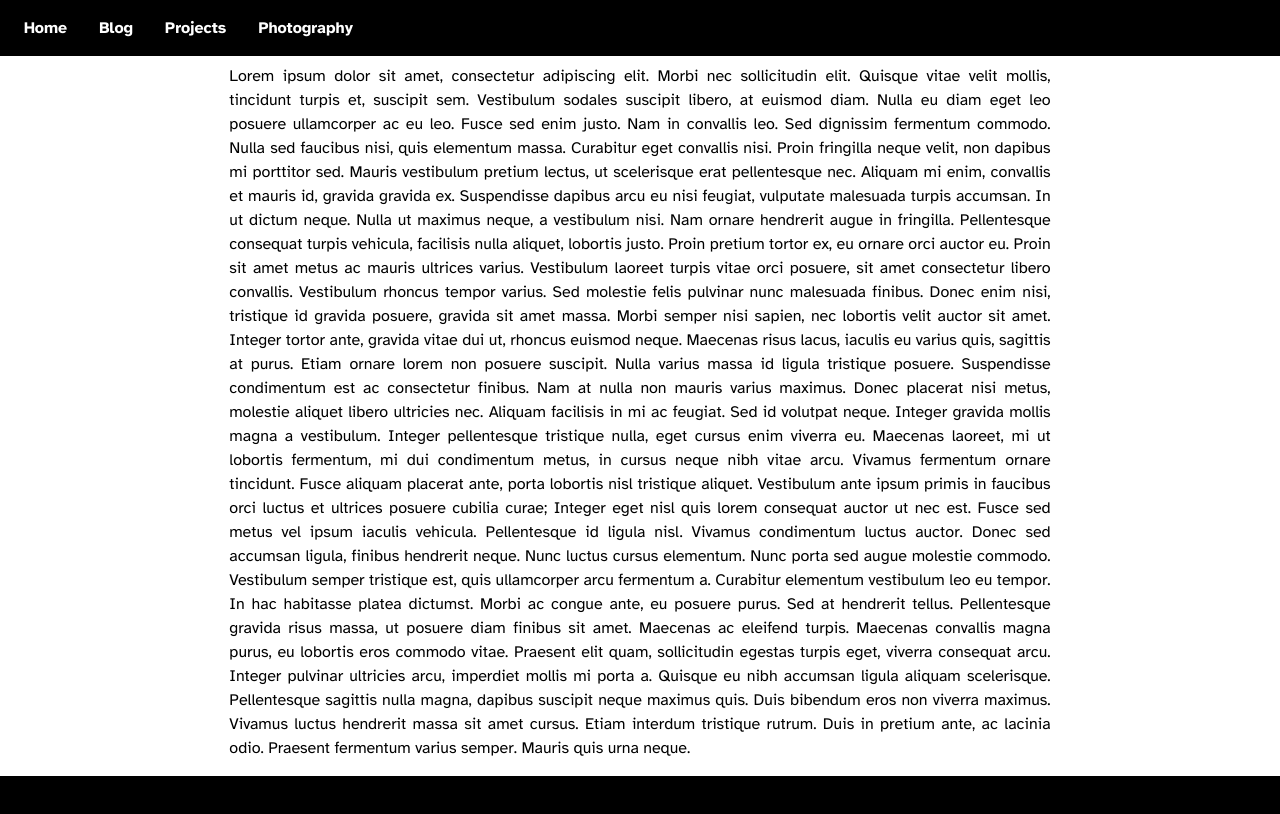
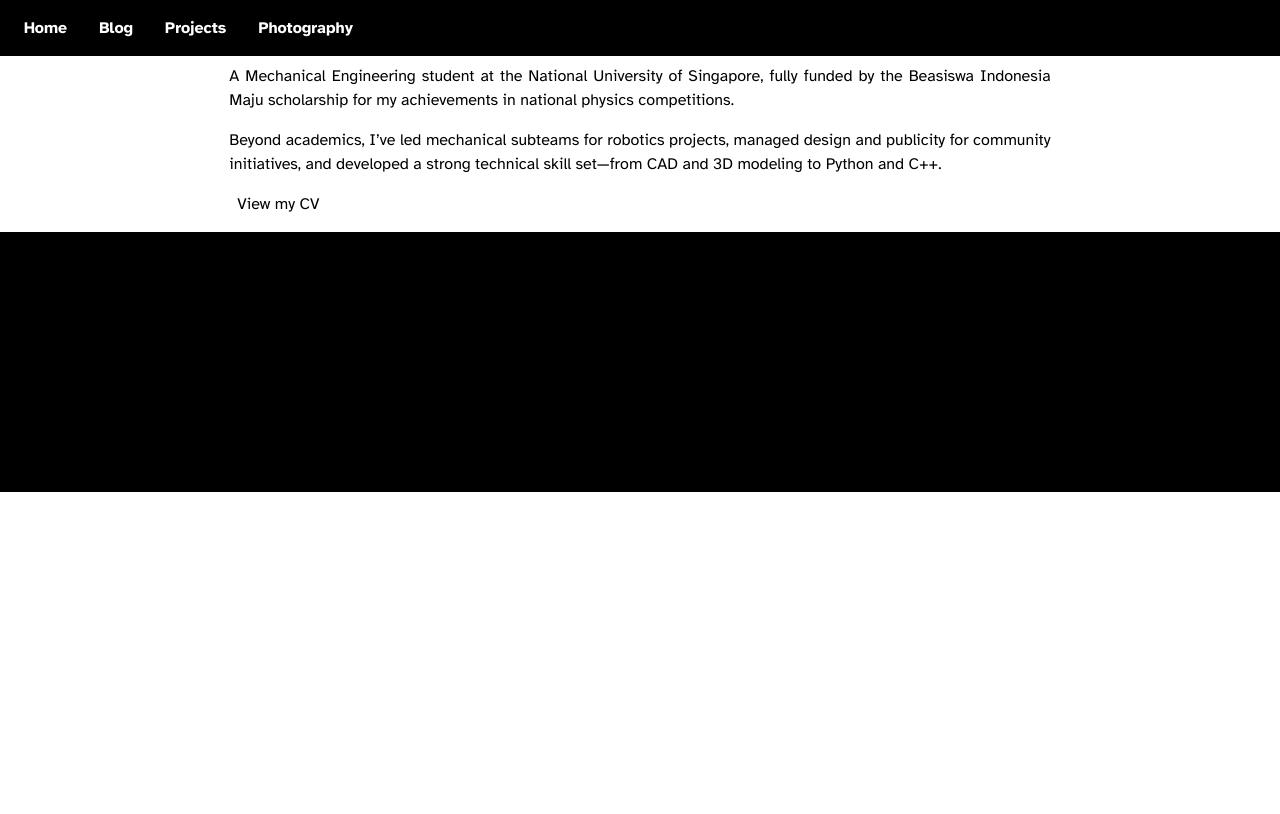
Before and after one commit to satiniize/portfolio-website, a Next.js app: page / in a window 1280 px wide. Shown: the top 814 px of the page. Built offline with nearby package versions, Linux system fonts and the light colour scheme.

Commit message:
Added content and fixed ESlint

```diff
--- a/src/app/blog/page.tsx
+++ b/src/app/blog/page.tsx
@@ -2,7 +2,7 @@ export default function Blog() {
 	return (
 		<main>
 			<p className="text-justify px-16 py-4">
-				This is the Blog page. Adding blog functionality soon.
+				This is the Blog page. I'll post here to talk about my projects in detail. Adding blog functionality soon.
 			</p>
 		</main>
 	);
--- a/src/app/page.tsx
+++ b/src/app/page.tsx
@@ -1,20 +1,18 @@
-import Link from 'next/link';
-
 export default function Home() {
 	return (
 		<div>
 			<main>
-				<p className="text-justify m-4">
-					Lorem ipsum dolor sit amet, consectetur adipiscing elit. Morbi nec sollicitudin elit. Quisque vitae velit mollis, tincidunt turpis et, suscipit sem. Vestibulum sodales suscipit libero, at euismod diam. Nulla eu diam eget leo posuere ullamcorper ac eu leo. Fusce sed enim justo. Nam in convallis leo. Sed dignissim fermentum commodo. Nulla sed faucibus nisi, quis elementum massa. Curabitur eget convallis nisi. Proin fringilla neque velit, non dapibus mi porttitor sed. Mauris vestibulum pretium lectus, ut scelerisque erat pellentesque nec. Aliquam mi enim, convallis et mauris id, gravida gravida ex. Suspendisse dapibus arcu eu nisi feugiat, vulputate malesuada turpis accumsan. In ut dictum neque. Nulla ut maximus neque, a vestibulum nisi. Nam ornare hendrerit augue in fringilla.
-
-					Pellentesque consequat turpis vehicula, facilisis nulla aliquet, lobortis justo. Proin pretium tortor ex, eu ornare orci auctor eu. Proin sit amet metus ac mauris ultrices varius. Vestibulum laoreet turpis vitae orci posuere, sit amet consectetur libero convallis. Vestibulum rhoncus tempor varius. Sed molestie felis pulvinar nunc malesuada finibus. Donec enim nisi, tristique id gravida posuere, gravida sit amet massa. Morbi semper nisi sapien, nec lobortis velit auctor sit amet. Integer tortor ante, gravida vitae dui ut, rhoncus euismod neque. Maecenas risus lacus, iaculis eu varius quis, sagittis at purus.
-
-					Etiam ornare lorem non posuere suscipit. Nulla varius massa id ligula tristique posuere. Suspendisse condimentum est ac consectetur finibus. Nam at nulla non mauris varius maximus. Donec placerat nisi metus, molestie aliquet libero ultricies nec. Aliquam facilisis in mi ac feugiat. Sed id volutpat neque. Integer gravida mollis magna a vestibulum. Integer pellentesque tristique nulla, eget cursus enim viverra eu. Maecenas laoreet, mi ut lobortis fermentum, mi dui condimentum metus, in cursus neque nibh vitae arcu. Vivamus fermentum ornare tincidunt.
-
-					Fusce aliquam placerat ante, porta lobortis nisl tristique aliquet. Vestibulum ante ipsum primis in faucibus orci luctus et ultrices posuere cubilia curae; Integer eget nisl quis lorem consequat auctor ut nec est. Fusce sed metus vel ipsum iaculis vehicula. Pellentesque id ligula nisl. Vivamus condimentum luctus auctor. Donec sed accumsan ligula, finibus hendrerit neque. Nunc luctus cursus elementum. Nunc porta sed augue molestie commodo. Vestibulum semper tristique est, quis ullamcorper arcu fermentum a. Curabitur elementum vestibulum leo eu tempor. In hac habitasse platea dictumst. Morbi ac congue ante, eu posuere purus.
-
-					Sed at hendrerit tellus. Pellentesque gravida risus massa, ut posuere diam finibus sit amet. Maecenas ac eleifend turpis. Maecenas convallis magna purus, eu lobortis eros commodo vitae. Praesent elit quam, sollicitudin egestas turpis eget, viverra consequat arcu. Integer pulvinar ultricies arcu, imperdiet mollis mi porta a. Quisque eu nibh accumsan ligula aliquam scelerisque. Pellentesque sagittis nulla magna, dapibus suscipit neque maximus quis. Duis bibendum eros non viverra maximus. Vivamus luctus hendrerit massa sit amet cursus. Etiam interdum tristique rutrum. Duis in pretium ante, ac lacinia odio. Praesent fermentum varius semper. Mauris quis urna neque.
-				</p>
+				<div className="m-4 block space-y-4">
+					<p className="text-justify">
+						A Mechanical Engineering student at the National University of Singapore, fully funded by the Beasiswa Indonesia Maju scholarship for my achievements in national physics competitions.
+					</p>
+					<p className="text-justify">
+						 Beyond academics, I’ve led mechanical subteams for robotics projects, managed design and publicity for community initiatives, and developed a strong technical skill set—from CAD and 3D modeling to Python and C++.
+					</p>
+					<button className="bg-white text-black px-2 py-0 rounded-lg">
+						View my CV
+					</button>
+				</div>
 			</main>
 		</div>
 	);
--- a/src/app/photography/page.tsx
+++ b/src/app/photography/page.tsx
@@ -2,14 +2,12 @@ import Image from 'next/image';
 
 function PhotoItem({ path }) {
 	return (
-		<div className="w-full">
+	<div className="w-full relative aspect-[3/2]">
 	  <Image
 	    src={path}
 	    alt="A photo"
-				layout="responsive"
-				width={3}
-				height={2}
-				className="rounded-3xl"
+	    fill
+	    className="rounded-2xl object-cover"
 	  />
 	</div>
 	);
--- a/src/components/footer.tsx
+++ b/src/components/footer.tsx
@@ -1,6 +1,6 @@
 import React from 'react';
 
-function ContactLink( {title, link, desc} ) {
+function ContactLink( {title, link} ) {
 	return (
 		<div>
 			<a href={link}>
@@ -16,11 +16,14 @@ function ContactLink( {title, link, desc} ) {
 export default function Footer() {
 	return (
 		<div className="text-center bg-black py-8">
+			<span>Built with pride and passion.</span>
 			<h1 className="text-xl font-bold">Contact me</h1>
-			<ContactLink title="Whatsapp" link="#" desc="For urgent matters" />
-			<ContactLink title="Email" link="#" desc="For important matters" />
-			<ContactLink title="GitHub" link="#" desc="For coding projects" />
-			<ContactLink title="Instagram" link="#" desc="For photography content" />
+			<ContactLink title="Whatsapp" link="#" />
+			<ContactLink title="Telegram" link="#" />
+			<ContactLink title="Email" link="#" />
+			<ContactLink title="LinkedIn" link="#" />
+			<ContactLink title="GitHub" link="#" />
+			<ContactLink title="Instagram" link="#" />
 		</div>
 	);
 }
```
Also changed, not shown: 2 other files (tests, documents, lock files or other folders). Lines whose indentation alone changed are shown as unchanged.
